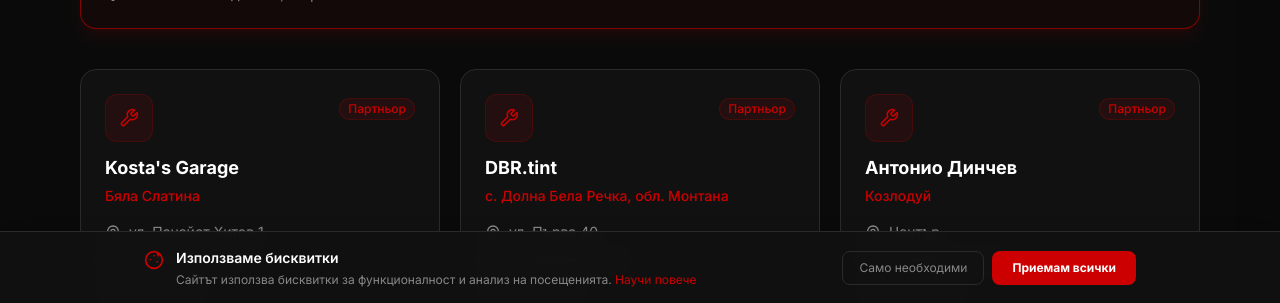
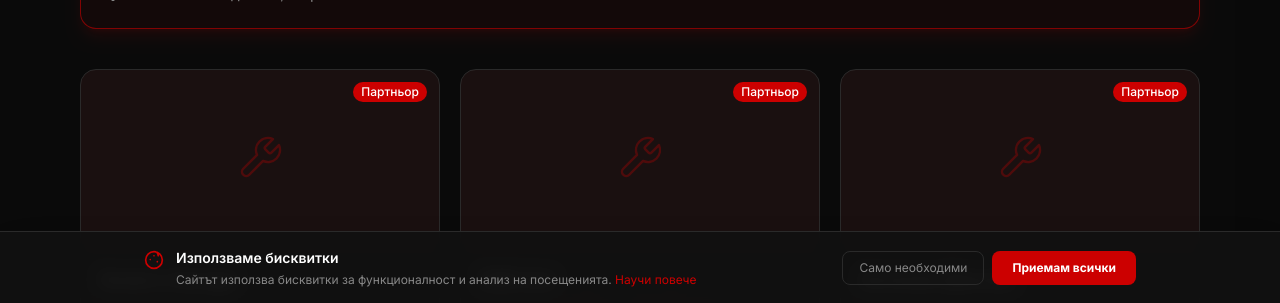
Before and after one commit to dtzvetkov77/led-ivanov-auto, a Next.js app: page /partners in a window 1280 px wide. Shown: the part 495-798 px from the top of the page. Built offline with nearby package versions, Linux system fonts and the light colour scheme; no server answers; the database is empty.

Commit message:
fix: FK ambiguity in admin products + partner cards with full banner image

```diff
--- a/src/app/admin/products/page.tsx
+++ b/src/app/admin/products/page.tsx
@@ -6,7 +6,7 @@
 export default async function AdminProductsPage() {
   const supabase = await createClient()
   const { data: products } = await supabase
-    .from('products').select('*, category:categories(name)').order('position')
+    .from('products').select('*, category:categories!category_id(name)').order('position')
 
   return (
     <div>
--- a/src/app/partners/page.tsx
+++ b/src/app/partners/page.tsx
@@ -100,30 +100,34 @@
 
         {/* Partners grid */}
         <div className="grid grid-cols-1 sm:grid-cols-2 lg:grid-cols-3 gap-5">
-          {partners.map(partner => (
+          {partners.map(partner => {
+            const banner = partner.cover_image ?? partner.logo_url
+            return (
               <Link
                 key={partner.slug}
                 href={`/partners/${partner.slug}`}
-              className="group block bg-surface border border-border hover:border-accent/50 rounded-2xl p-6 transition-all duration-200 hover:shadow-lg hover:shadow-accent/5"
+                className="group block bg-surface border border-border hover:border-accent/50 rounded-2xl overflow-hidden transition-all duration-200 hover:shadow-lg hover:shadow-accent/5"
               >
-              <div className="flex items-start justify-between gap-3 mb-3">
-                <div className="w-12 h-12 rounded-xl bg-accent/10 border border-accent/20 flex items-center justify-center shrink-0 overflow-hidden group-hover:border-accent/40 transition-colors">
-                  {(partner.logo_url || partner.cover_image) ? (
-                    <img src={(partner.logo_url ?? partner.cover_image)!} alt={`${partner.name} лого`} className="w-full h-full object-cover" />
+                {/* Banner image */}
+                <div className="relative w-full h-44 bg-accent/5">
+                  {banner ? (
+                    <img src={banner} alt={partner.name} className="w-full h-full object-cover group-hover:scale-105 transition-transform duration-300" />
                   ) : (
-                    <svg className="w-5 h-5 text-accent" viewBox="0 0 24 24" fill="none" stroke="currentColor" strokeWidth="1.8">
+                    <div className="w-full h-full flex items-center justify-center">
+                      <svg className="w-12 h-12 text-accent/30" viewBox="0 0 24 24" fill="none" stroke="currentColor" strokeWidth="1.2">
                         <path d="M14.7 6.3a1 1 0 000 1.4l1.6 1.6a1 1 0 001.4 0l3.77-3.77a6 6 0 01-7.94 7.94l-6.91 6.91a2.12 2.12 0 01-3-3l6.91-6.91a6 6 0 017.94-7.94l-3.76 3.76z" strokeLinecap="round" strokeLinejoin="round"/>
                       </svg>
+                    </div>
                   )}
+                  <span className="absolute top-3 right-3 text-xs bg-accent text-white px-2 py-0.5 rounded-full font-medium">Партньор</span>
                 </div>
-                <span className="text-xs bg-accent/10 text-accent border border-accent/20 px-2 py-0.5 rounded-full font-medium mt-1">Партньор</span>
-              </div>
-              <h3 className="text-lg font-bold text-white group-hover:text-accent transition-colors mb-1">
-                {partner.name}
-              </h3>
-              <p className="text-accent text-sm font-medium mb-4">{partner.city}</p>
 
-              <div className="space-y-2 text-sm text-muted">
+                {/* Info */}
+                <div className="p-5">
+                  <h3 className="text-lg font-bold text-white group-hover:text-accent transition-colors mb-1">{partner.name}</h3>
+                  <p className="text-accent text-sm font-medium mb-3">{partner.city}</p>
+
+                  <div className="space-y-1.5 text-sm text-muted">
                     {partner.address && partner.address !== '—' && (
                       <div className="flex items-start gap-2">
                         <svg className="w-4 h-4 shrink-0 mt-0.5" viewBox="0 0 24 24" fill="none" stroke="currentColor" strokeWidth="2">
@@ -137,7 +141,7 @@
                       <svg className="w-4 h-4 shrink-0" viewBox="0 0 24 24" fill="none" stroke="currentColor" strokeWidth="2">
                         <path d="M3 5a2 2 0 012-2h3.28a1 1 0 01.948.684l1.498 4.493a1 1 0 01-.502 1.21l-2.257 1.13a11.042 11.042 0 005.516 5.516l1.13-2.257a1 1 0 011.21-.502l4.493 1.498a1 1 0 01.684.949V19a2 2 0 01-2 2h-1C9.716 21 3 14.284 3 6V5z" strokeLinecap="round" strokeLinejoin="round"/>
                       </svg>
-                  <span className="hover:text-white transition-colors">{partner.phone}</span>
+                      <span>{partner.phone}</span>
                     </div>
                     <div className="flex items-center gap-2">
                       <svg className="w-4 h-4 shrink-0" viewBox="0 0 24 24" fill="none" stroke="currentColor" strokeWidth="2">
@@ -161,8 +165,10 @@
                       <path d="M17 8l4 4m0 0l-4 4m4-4H3" strokeLinecap="round" strokeLinejoin="round"/>
                     </svg>
                   </div>
+                </div>
               </Link>
-          ))}
+            )
+          })}
         </div>
       </div>
     </main>
```
Lines whose indentation alone changed are shown as unchanged.
